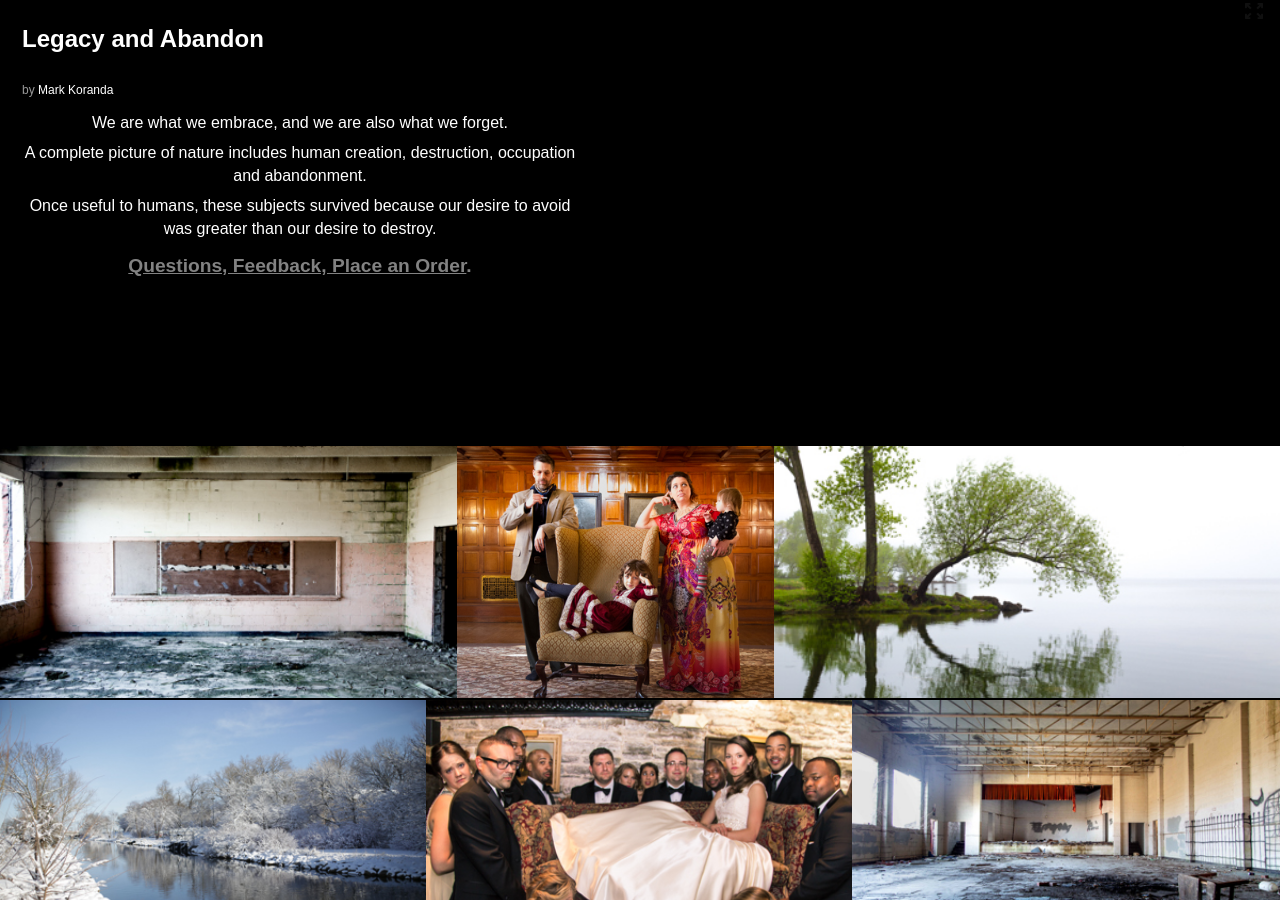
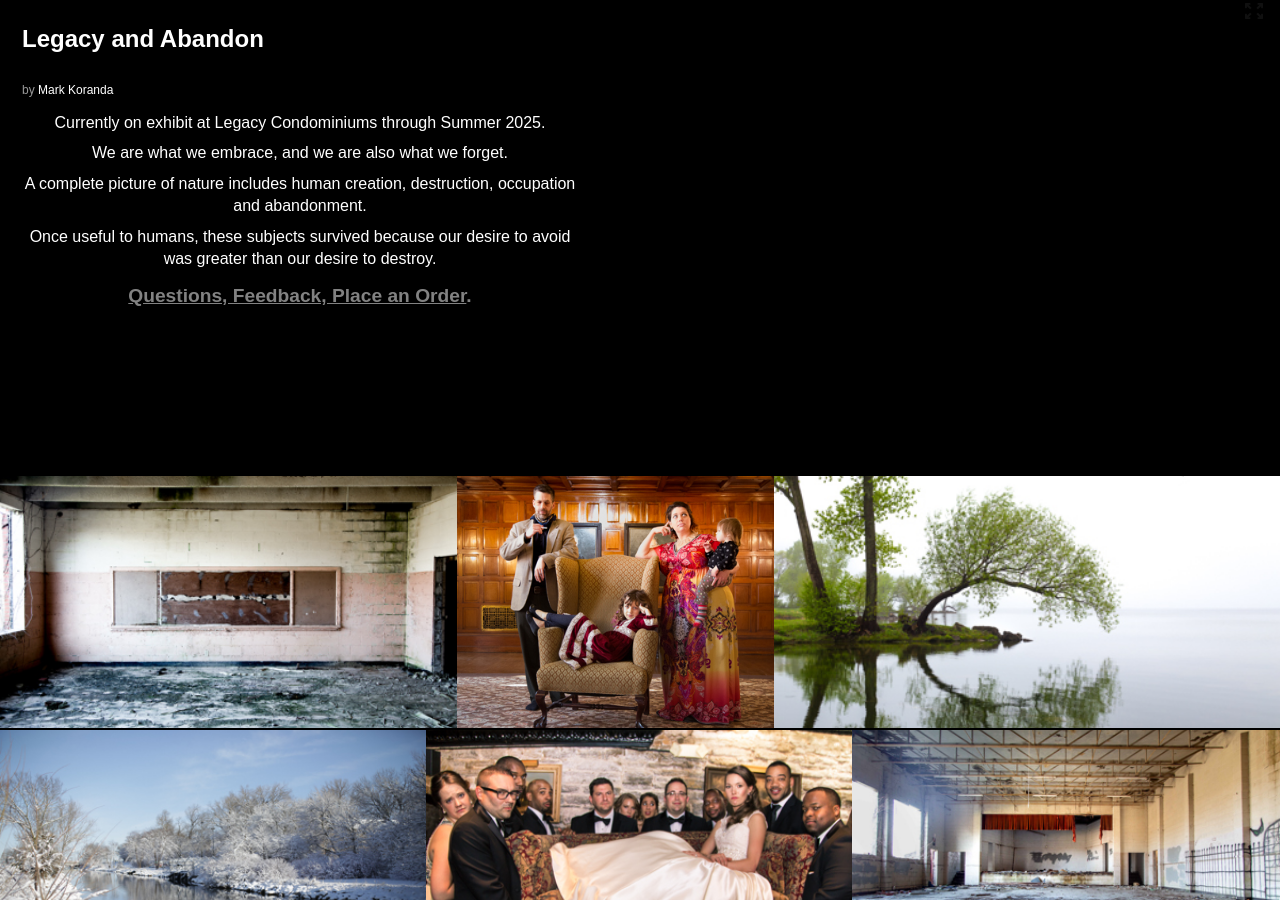
Before and after one commit to korandabit/profile, a Jekyll site: the page photos/index.html, which Jekyll copies as it is, in a window 1280 px wide and 900 px high. Built offline with Jekyll 4.4.1, drawn with Linux system fonts in a browser that asks for light colours; nearby versions of some CDN libraries.

Commit message:
Update index.html on exhibit

```diff
--- a/photos/index.html
+++ b/photos/index.html
@@ -21,6 +21,7 @@
                 <p id="galleryTitle" class="title">Legacy and Abandon</p>
                 <p id="galleryAuthor" class="author">by <a id="galleryAuthorURL" href="https://markkoranda.com/" target="_blank">Mark Koranda</a></p>
                 <div id="galleryDescription" class="description-container">
+                    <p class="description-text">Currently on exhibit at Legacy Condominiums through Summer 2025.</p>
                     <p class="description-text">We are what we embrace, and we are also what we forget.</p>
                     <p class="description-text">A complete picture of nature includes human creation, destruction, occupation and abandonment.</p>
                     <p class="description-text">Once useful to humans, these subjects survived because our desire to avoid was greater than our desire to destroy.</p>
```
